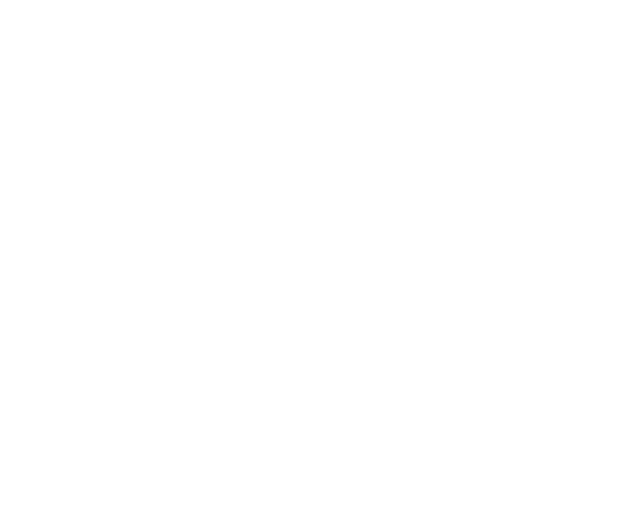
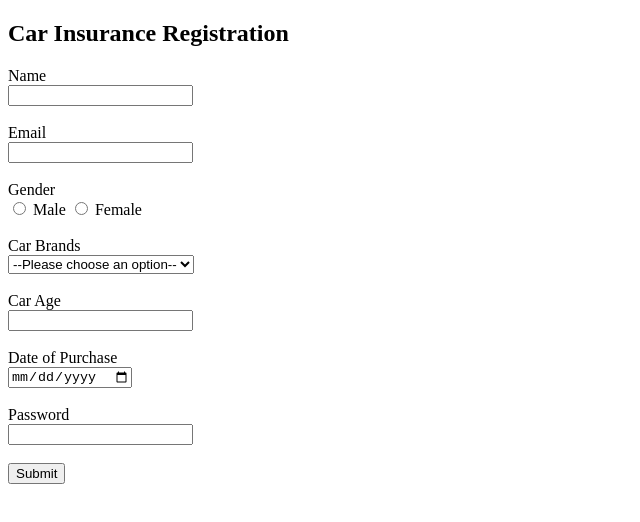
Before and after one commit to acciojob/car-insurance-form-harishvadivel02-coder, a website: page main.html in a window 1280 px wide. Shown: the whole page, without its empty margins (0-640 px from the left). Drawn offline with Linux system fonts and the light colour scheme.

Commit message:
created a submission

```diff
--- a/main.html
+++ b/main.html
@@ -1,16 +1,46 @@
 <!DOCTYPE html>
+<html lang="en">
+<head>
+  <title>Car Insurance Registration Form</title>
+</head>
+<body>
 
-<html>
+  <h2>Car Insurance Registration</h2>
 
-<head>
-	<link rel="stylesheet" href="styles.css">
-</head>
+  <form method="POST">
 
-<body>
-	<!-- the entire body must be written by student -->
-    <script type="text/javascript" src="./script.js">
-</script>
+    <label for="name">Name</label><br>
+    <input type="text" id="name" required /><br><br>
+
+    <label for="email">Email</label><br>
+    <input type="email" id="email" required /><br><br>
+
+    <label>Gender</label><br>
+    <input type="radio" id="gender_m" name="gender" required />
+    <label for="gender_m">Male</label>
+    <input type="radio" id="gender_f" name="gender" />
+    <label for="gender_f">Female</label><br><br>
+
+    <label for="cars">Car Brands</label><br>
+    <select id="cars">
+      <option value="">--Please choose an option--</option>
+      <option value="bmw">BMW</option>
+      <option value="audi">Audi</option>
+      <option value="mercedez">Mercedez</option>
+    </select><br><br>
+
+    <label for="carage">Car Age</label><br>
+    <input type="number" id="carage" required /><br><br>
+
+    <label for="dop">Date of Purchase</label><br>
+    <input type="date" id="dop" required /><br><br>
+
+    <label for="password">Password</label><br>
+    <input type="password" id="password" required /><br><br>
+
+    <button type="submit">Submit</button>
+
+  </form>
 
 </body>
-
 </html>
```
